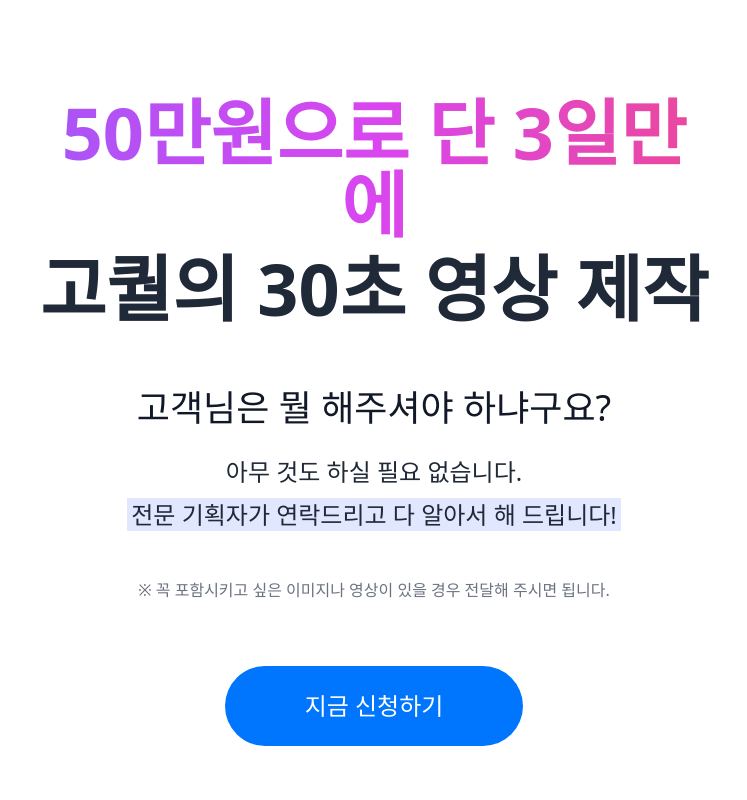
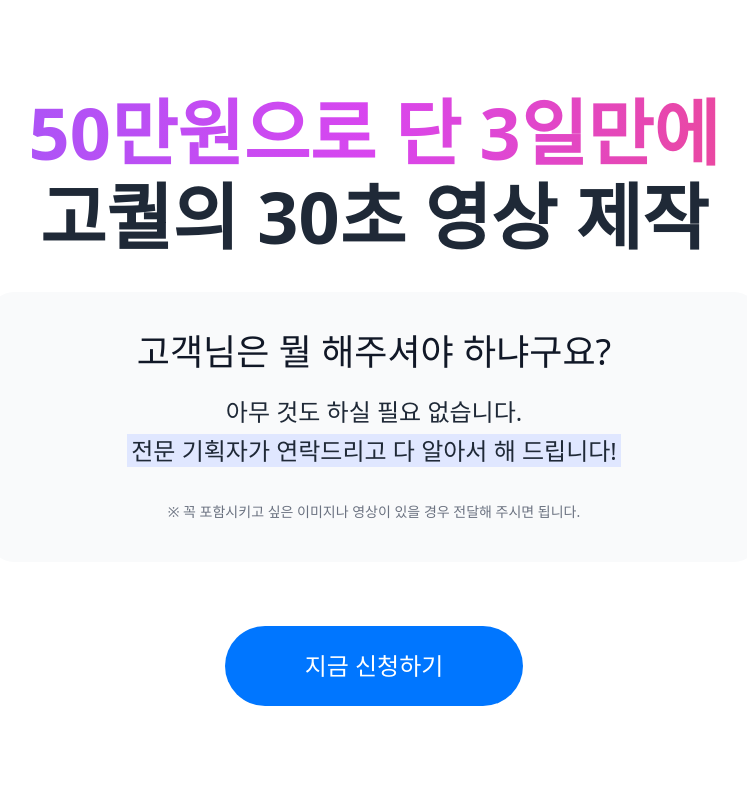
Before and after one commit to paengdal/ai-craft, a Next.js app: page / in a window 1280 px wide. Shown: the top 800 px of the page, without its empty margins (266-1013 px from the left). Built offline with nearby package versions, Linux system fonts and the light colour scheme; a web font is replaced by a local one.

Commit message:
feat: Header의 '서브헤드라인'을 박스에 넣기

```diff
--- a/src/comonents/HeaderSection.tsx
+++ b/src/comonents/HeaderSection.tsx
@@ -3,9 +3,9 @@ import Link from 'next/link';
 export default function HeaderSection() {
   return (
     <section className="bg-white px-6 py-24 text-center">
-      <div className="max-w-2xl mx-auto space-y-6">
+      <div className="max-w-3xl mx-auto space-y-6">
         {/* 헤드라인 */}
-        <div>
+        <div className="mb-10">
           <h1
             className="text-3xl md:text-4xl lg:text-7xl font-extrabold leading-tight
             bg-gradient-to-r from-purple-500 via-fuchsia-500 to-pink-500
@@ -17,36 +17,42 @@ export default function HeaderSection() {
             고퀄의 30초 영상 제작
           </h2>
         </div>
-
+        {/* 서브헤드라인 */}
+        <div className="w-full flex justify-center">
+          <div className="w-[800px] bg-gray-50 rounded-3xl py-10">
             {/* 질문 */}
-        <p className="text-4xl font-medium text-gray-900 pt-10">
+            <p className="text-4xl font-medium text-gray-900 pb-5">
               고객님은 뭘 해주셔야 하냐구요?
             </p>
 
             {/* 설명 + 형광펜 강조 */}
-        <div className="text-2xl text-gray-800 leading-relaxed space-y-1">
+            <div className="text-2xl text-gray-800 leading-relaxed">
               <p>아무 것도 하실 필요 없습니다.</p>
               <p>
                 <span className="text-2xl bg-indigo-100 px-1">
                   전문 기획자가 연락드리고 다 알아서 해 드립니다!
                 </span>
               </p>
+              {/* 안내문구 */}
+              <p className="text-sm text-gray-500 pt-8">
+                ※ 꼭 포함시키고 싶은 이미지나 영상이 있을 경우 전달해 주시면
+                됩니다.
+              </p>
+            </div>
+          </div>
         </div>
 
-        {/* 안내문구 */}
-        <p className="text text-gray-500 pb-10 pt-5">
-          ※ 꼭 포함시키고 싶은 이미지나 영상이 있을 경우 전달해 주시면 됩니다.
-        </p>
-
         {/* CTA 버튼 */}
+        <div className="pt-10">
           <Link
             href="#portfolio"
-          className="inline-block mt-14 text-2xl font-light px-20 py-6 rounded-full
+            className="inline-block text-2xl font-light px-20 py-6 rounded-full
     bg-[#0076FF] text-white hover:brightness-125 transition"
           >
             지금 신청하기
           </Link>
         </div>
+      </div>
     </section>
   );
 }
```
Lines whose indentation alone changed are shown as unchanged.
